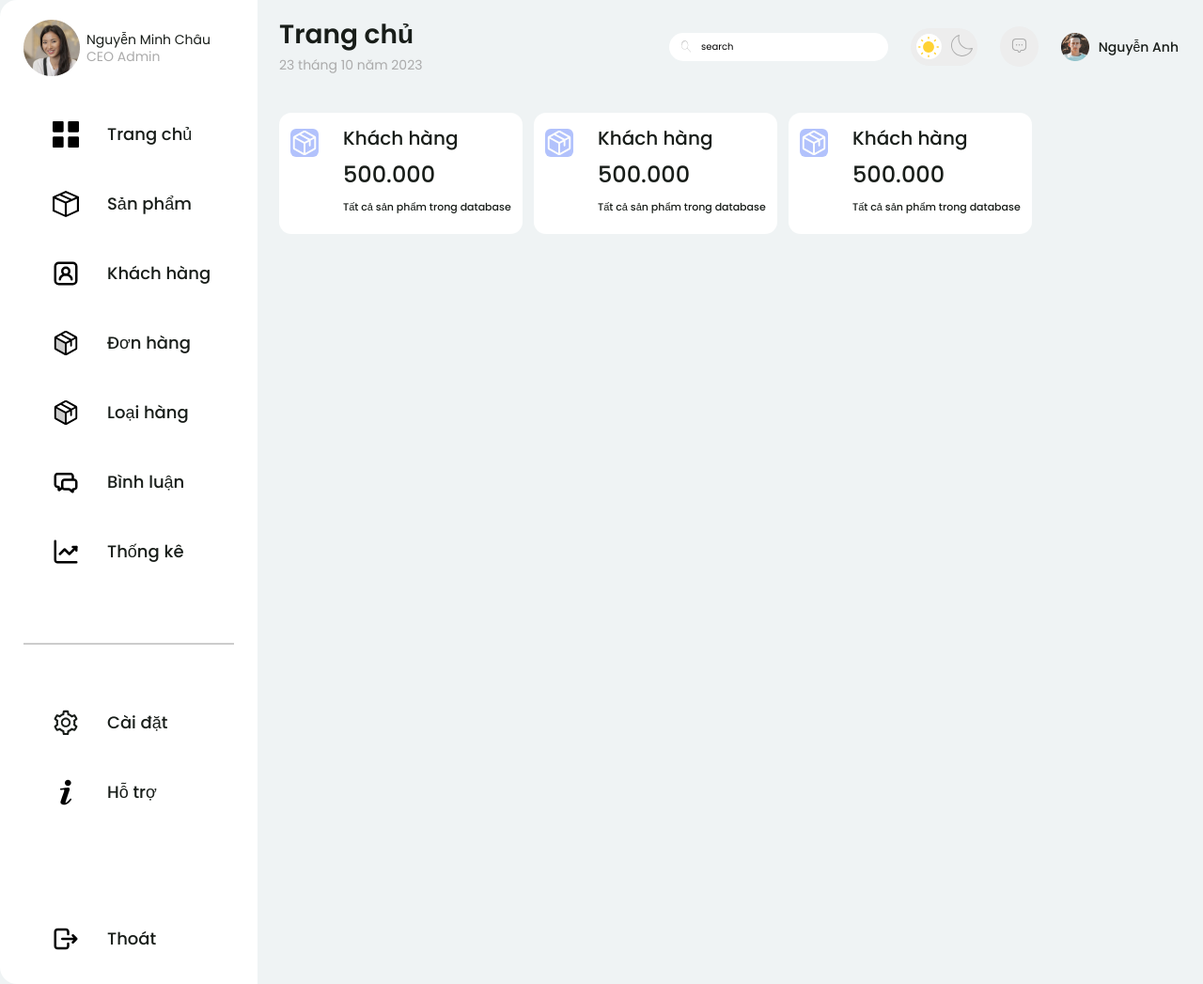
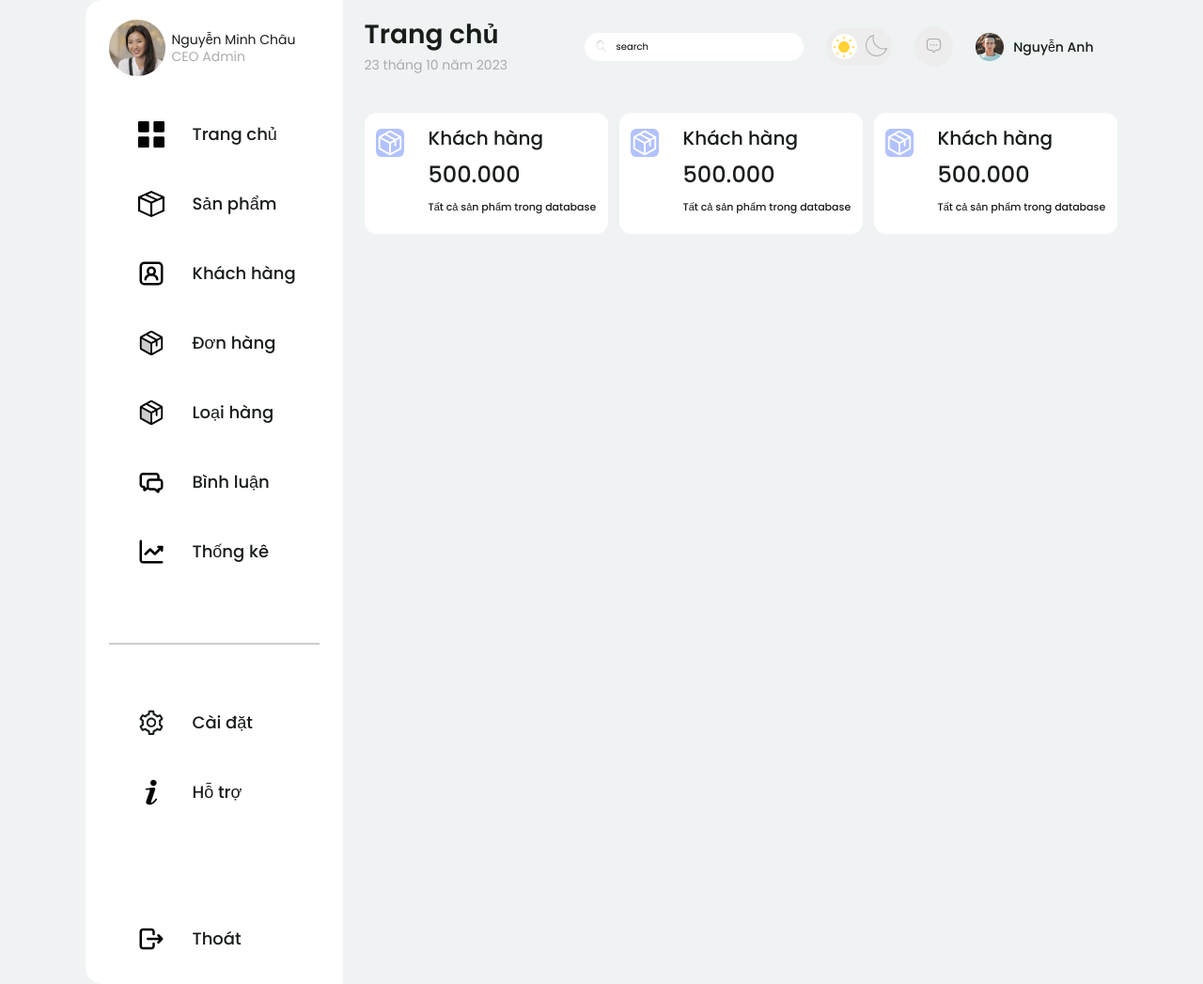
Before and after one commit to tuanhuynh0107/wd18031, a PHP site: page /html/admin.html in a window 1280 px wide. Shown: the whole page at 94% size. Run offline with PHP 8.4, Linux system fonts and the light colour scheme.

Commit message:
code admin

```diff
--- a/assets/css/admin.css
+++ b/assets/css/admin.css
@@ -5,6 +5,10 @@
 body {
     background-color: #EFF3F4;
     font-family: "Poppins", sans-serif;
+    max-width: 1440px;
+    display: flex;
+    justify-content: center;
+    align-items: center;
 }
 
 html {
```
